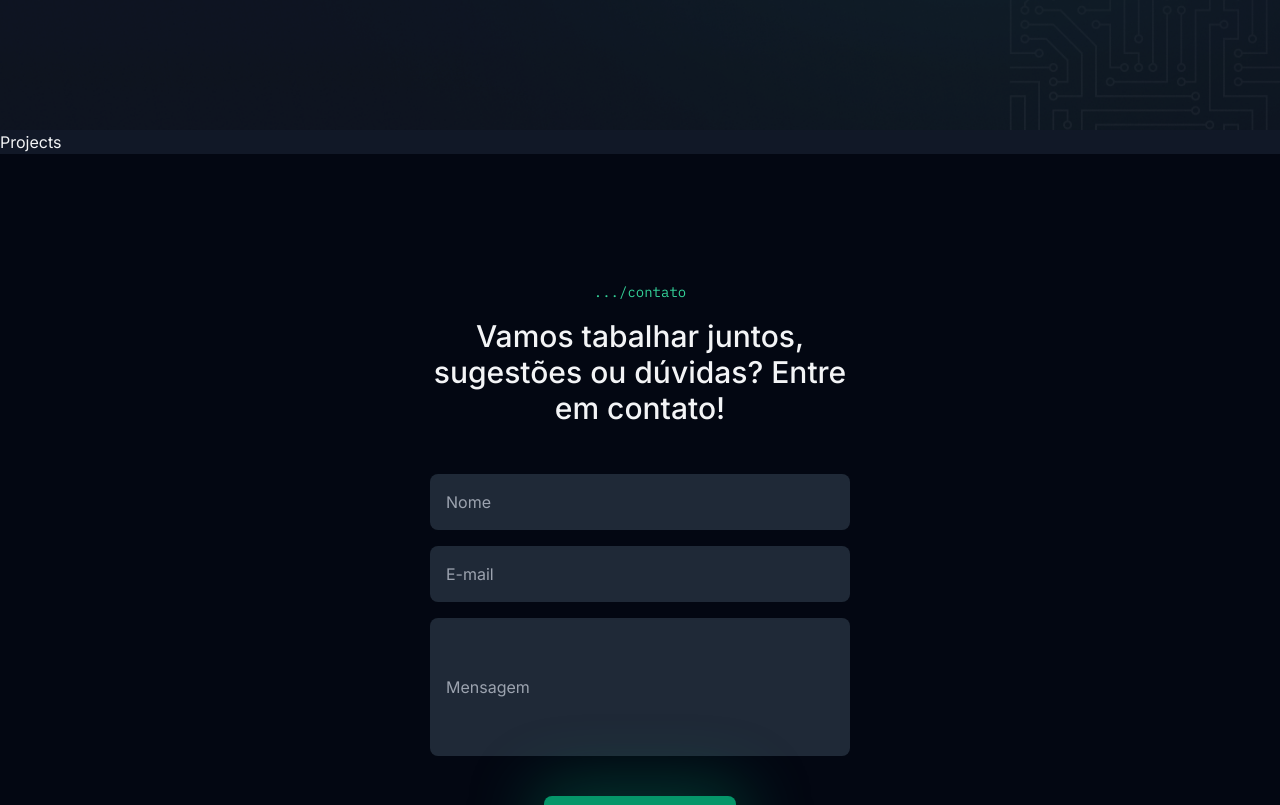
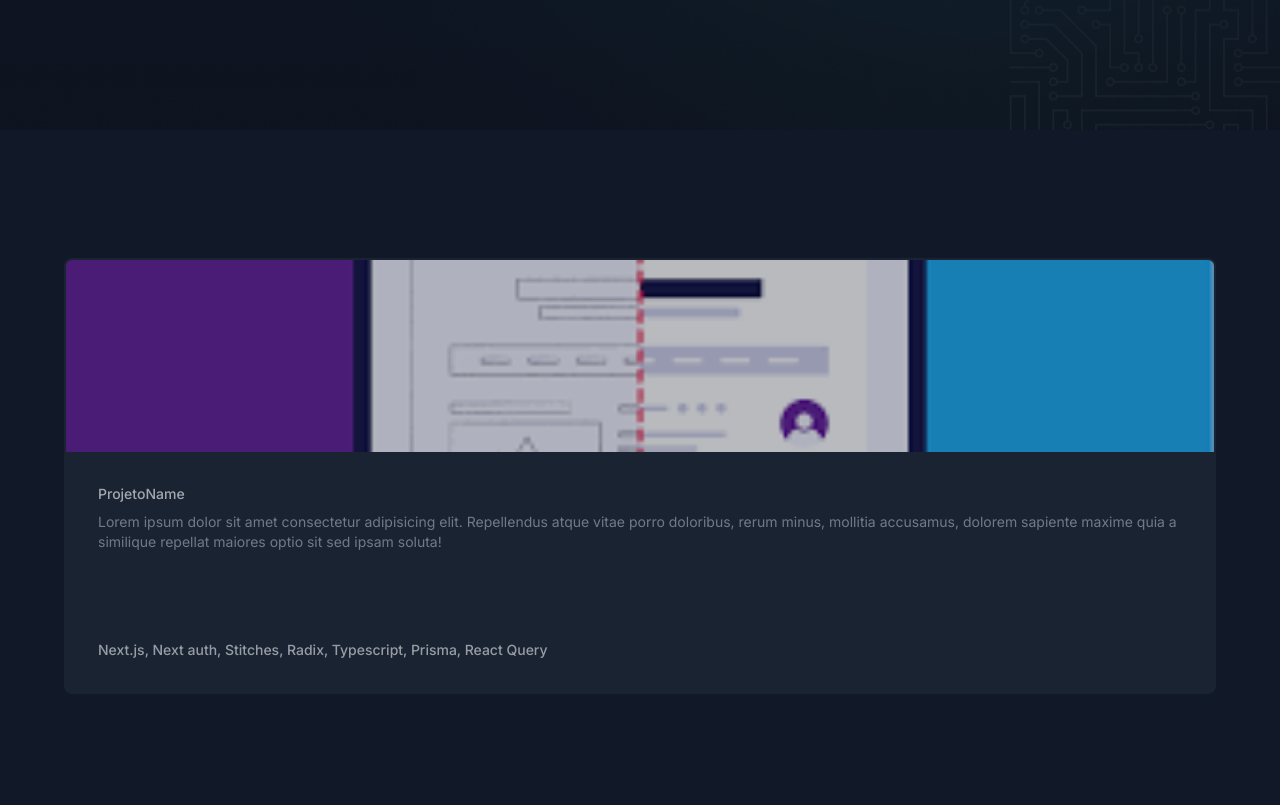
Before and after one commit to kefflen/next-portfolio, a Next.js app: page /projects in a window 1280 px wide. Shown: the part 500-1305 px from the top of the page. Built offline with nearby package versions, Linux system fonts and the light colour scheme.

Commit message:
feat: create ProjectList component

```diff
--- /dev/null
+++ b/app/projects/_components/projects-list/index.tsx
@@ -0,0 +1,12 @@
+import { Link } from "@/app/components/link"
+import { ProjectCard } from "./project-card"
+
+export const ProjectsList = () => {
+  return (
+    <section className="container py-32 grid grid-cols-1 sm:grid-cols-[repeat(auto-fit,minmax(350px,1fr))] gap-x-4 gap-y-6">
+      <Link href={`/projects/project-name`}>
+        <ProjectCard />
+      </Link>
+    </section>
+  )
+}
--- /dev/null
+++ b/app/projects/_components/projects-list/project-card.tsx
@@ -0,0 +1,32 @@
+import Image from "next/image"
+
+export const ProjectCard = () => {
+  return (
+    <div className="rounded-lg h-[436px] flex flex-col bg-gray-800 overflow-hidden border-2 border-gray-800 hover:border-emerald-500 opacity-70 hover:opacity-100 transition-all group">
+      <div className="w-full h-48 overflow-hidden">
+        <Image
+          alt="Projeto"
+          width={380}
+          height={200}
+          unoptimized
+          src="/images/placeholder-project.png"
+          className="w-full h-full object-cover duration-500 group-hover:scale-110 transition-all"
+        />
+      </div>
+      <div className="flex-1 flex flex-col p-8">
+        <strong className="font-medium text-gray-50/90 group-hover:text-emerald-500">
+          ProjetoName
+        </strong>
+        <p className="mt-2 text-gray-400 line-clamp-4">
+          Lorem ipsum dolor sit amet consectetur adipisicing elit. Repellendus
+          atque vitae porro doloribus, rerum minus, mollitia accusamus, dolorem
+          sapiente maxime quia a similique repellat maiores optio sit sed ipsam
+          soluta!
+        </p>
+        <span className="text-gray-300 text-sm font-medium block mt-auto truncate">
+          Next.js, Next auth, Stitches, Radix, Typescript, Prisma, React Query
+        </span>
+      </div>
+    </div>
+  )
+}
--- a/app/projects/page.tsx
+++ b/app/projects/page.tsx
@@ -1,10 +1,11 @@
 import { PageIntroduction } from "./_components/page-introduction"
+import { ProjectsList } from "./_components/projects-list"
 
 export default function Projects() {
   return (
     <>
       <PageIntroduction />
-      <h1>Projects</h1>
+      <ProjectsList />
     </>
   )
 }
```
